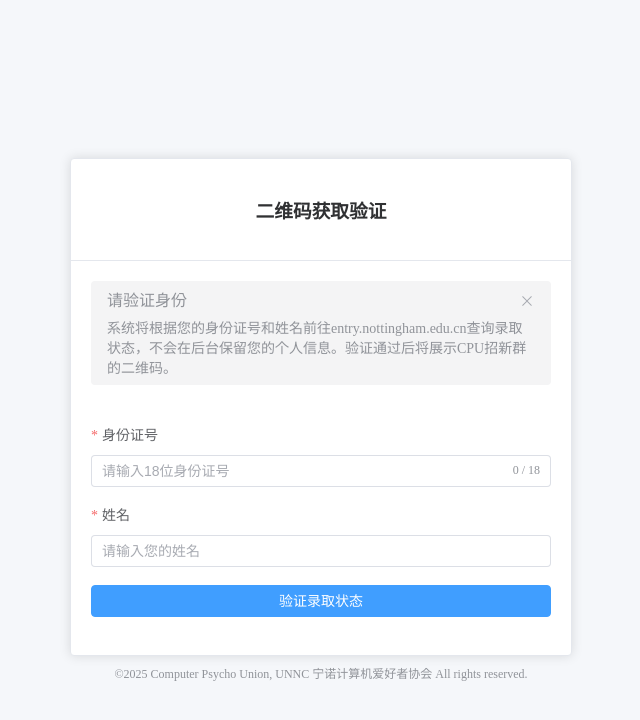
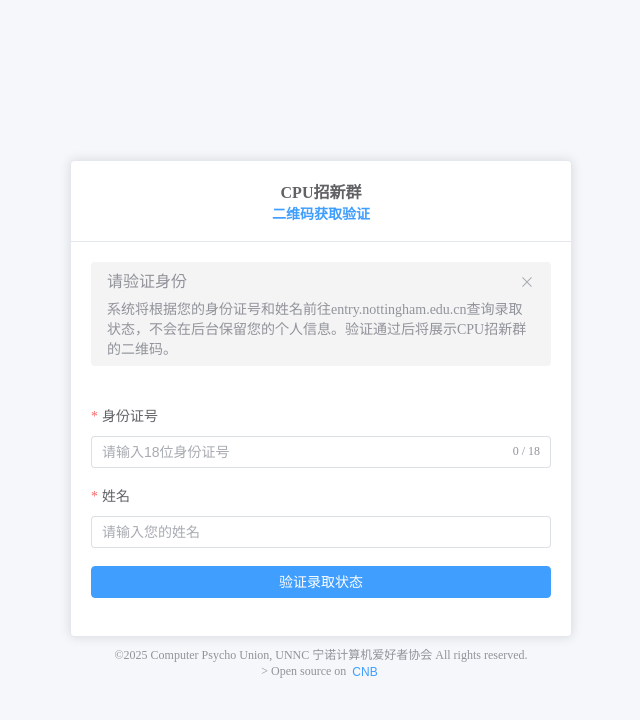
Before and after one commit to CompPsyUnion/wechat-group-qrcode, a Vue app: page / in a window 1280 px wide. Shown: the top 720 px of the page, without its empty margins (319-959 px from the left). Built offline with nearby package versions, Linux system fonts and the light colour scheme; the HTML template or start-up script is replaced by a standard one.

Commit message:
feat: 增加开源标识

```diff
--- a/src/views/verifyPage.vue
+++ b/src/views/verifyPage.vue
@@ -9,8 +9,14 @@ const abc = ref("©")
 const router = useRouter()
 
 // 二维码名称
-const bcd = ref("2025 Computer")
 const codeName = ref('CPU招新群 ')
+
+const bcd = ref("2025 Computer") //勿改动，会影响跳转
+
+// 按钮跳转
+const openExternalLink = () => {
+  window.open('https://cnb.cool/ibuduan/cpu/wechat-group-qrcode', '_blank')
+}
 
 // 表单数据
 const formData = ref({
@@ -129,7 +135,8 @@ const rights = ref(def.value + efg.value + fgh.value)
     <el-card class="verify-card">
       <template #header>
         <div class="card-header">
-          <h3>二维码获取验证</h3>
+          <el-text size="large" tag="b"> {{ codeName }}</el-text>
+          <el-text tag="b" type="primary">二维码获取验证</el-text>
         </div>
       </template>
 
@@ -179,6 +186,7 @@ const rights = ref(def.value + efg.value + fgh.value)
       </div>
     </el-card>
     <div id="copyright">
+      <div class="copyright-text">
         <span>
           {{ copy }}
         </span>
@@ -186,6 +194,18 @@ const rights = ref(def.value + efg.value + fgh.value)
           {{ rights }}
         </span>
       </div>
+      <div class="repo-link">
+        > Open source on
+        <el-button
+          type="primary"
+          size="small"
+          plain
+          link
+          @click="openExternalLink"
+          > CNB </el-button>
+      </div>
+    </div>
+
   </div>
 </template>
 
@@ -208,6 +228,7 @@ const rights = ref(def.value + efg.value + fgh.value)
 .card-header {
   display: flex;
   justify-content: center;
+  flex-direction: column;
   align-items: center;
 }
 
@@ -223,7 +244,7 @@ const rights = ref(def.value + efg.value + fgh.value)
 
 #copyright {
   margin-top: 8px;
-  font-size: var(--el-font-size-extra-small);
+  font-size: var(--el-font-size-extra-small) !important;
   color: var(--el-text-color-secondary);
   text-align: center;
 }
```
Lines whose indentation alone changed are shown as unchanged.
